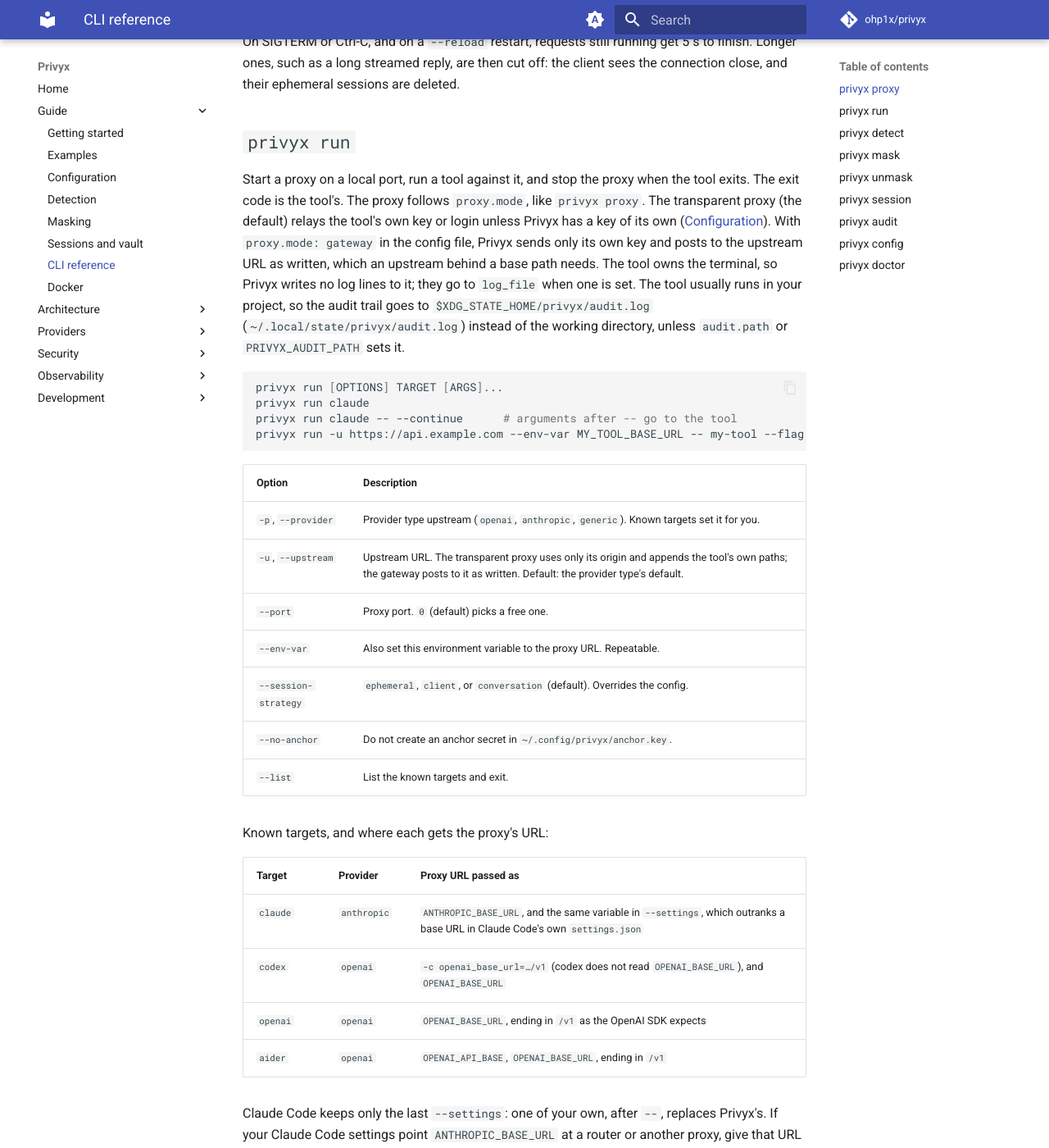
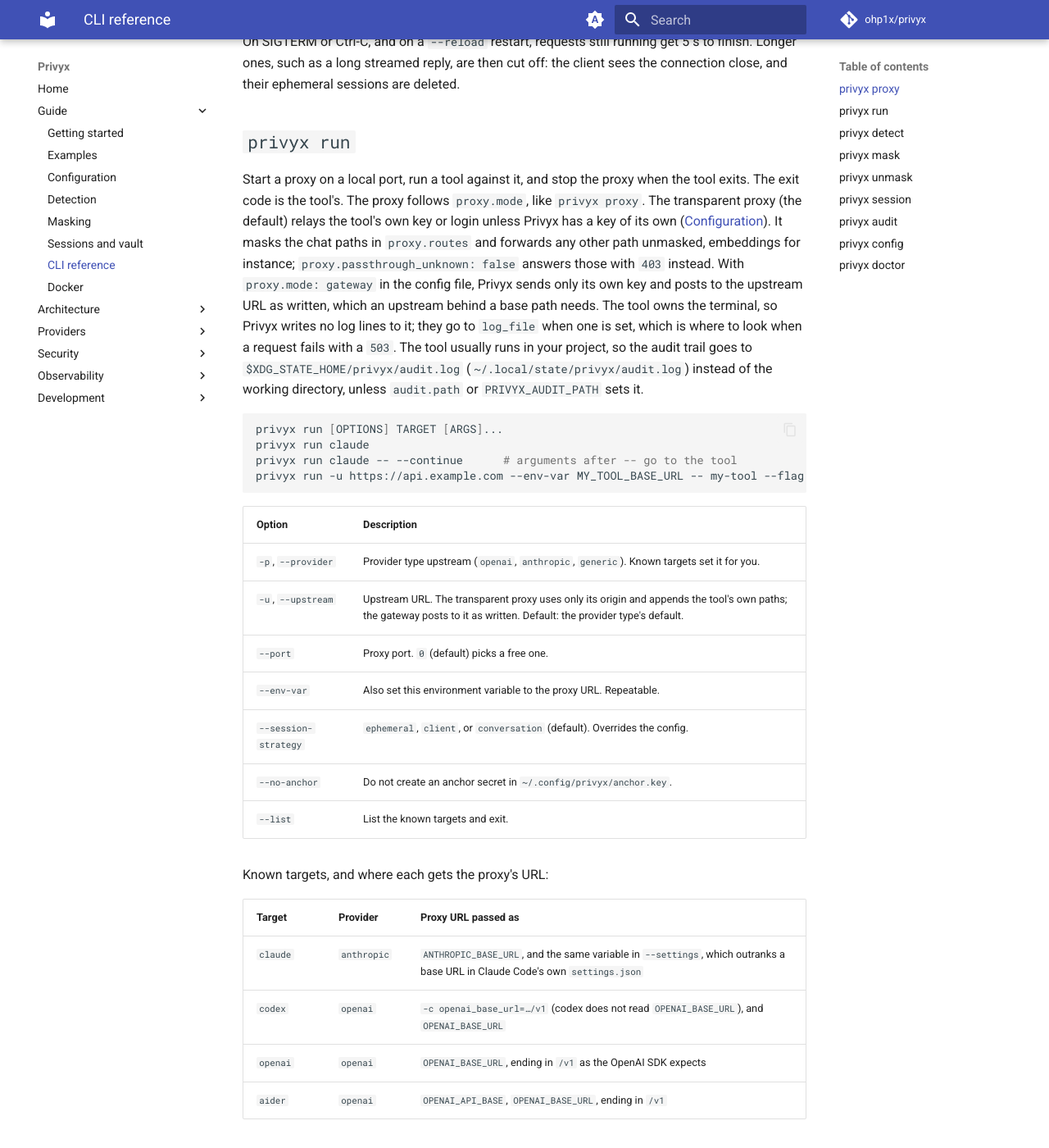
Before and after one commit to ohp1x/privyx, an MkDocs documentation site: the page built from docs/guide/cli.md, in a window 1280 px wide and 1400 px high, scrolled down 977 px. Shown: the whole window at 82% size. Built offline with MkDocs 1.6.1 and Material for MkDocs 9.7.7, drawn with Linux system fonts in a browser that asks for light colours; comment, search, counter and statistics services are not loaded; some of the changed text lies outside the part shown.

Commit message:
docs: note what privyx run forwards unmasked and the limits of its targets
- privyx run now serves the transparent proxy, which forwards any path
  outside proxy.routes unmasked, as privyx proxy does; the CLI reference
  and the CHANGELOG entry say so, and point to
  proxy.passthrough_unknown: false.
- openai_base_url only applies to codex's built-in openai provider; a
  model_provider of the user's own does not reach Privyx.
- log_file is where to look when a request fails with a 503.
- The port entry said "one-line error" for every case; an out-of-range
  port from the config or the environment prints pydantic's message.
- configs/default.yaml and configs/strict.yaml set audit.path to its
  default value, which outranked privyx run's own default and put the
  audit trail back in the project; the line is now a comment.

```diff
--- a/docs/guide/cli.md
+++ b/docs/guide/cli.md
@@ -36,10 +36,14 @@
 the tool exits. The exit code is the tool's. The proxy follows `proxy.mode`,
 like `privyx proxy`. The transparent proxy (the default) relays the tool's own
 key or login unless Privyx has a key of its own
-([Configuration](configuration.md)). With `proxy.mode: gateway` in the config
+([Configuration](configuration.md)). It masks the chat paths in `proxy.routes`
+and forwards any other path unmasked, embeddings for instance;
+`proxy.passthrough_unknown: false` answers those with `403` instead. With
+`proxy.mode: gateway` in the config
 file, Privyx sends only its own key and posts to the upstream URL as written,
 which an upstream behind a base path needs. The tool owns the terminal, so
-Privyx writes no log lines to it; they go to `log_file` when one is set. The
+Privyx writes no log lines to it; they go to `log_file` when one is set, which
+is where to look when a request fails with a `503`. The
 tool usually runs in your project, so the audit trail goes to
 `$XDG_STATE_HOME/privyx/audit.log` (`~/.local/state/privyx/audit.log`) instead
 of the working directory, unless `audit.path` or `PRIVYX_AUDIT_PATH` sets it.
@@ -71,7 +75,9 @@
 | `aider` | `openai` | `OPENAI_API_BASE`, `OPENAI_BASE_URL`, ending in `/v1` |
 
 Claude Code keeps only the last `--settings`: one of your own, after `--`,
-replaces Privyx's. If your Claude Code settings point `ANTHROPIC_BASE_URL` at a
+replaces Privyx's. `openai_base_url` applies to codex's built-in `openai`
+provider: with a `model_provider` of your own in codex's config, codex does
+not reach Privyx. If your Claude Code settings point `ANTHROPIC_BASE_URL` at a
 router or another proxy, give that URL to `privyx run` as `--upstream`: Privyx
 now takes that place and forwards to its own upstream. If the tool exits
 without having sent Privyx a single request, `privyx run` warns: a tool that
```
Also changed, not shown: CHANGELOG.md (+3 -3 lines), 2 other files.
